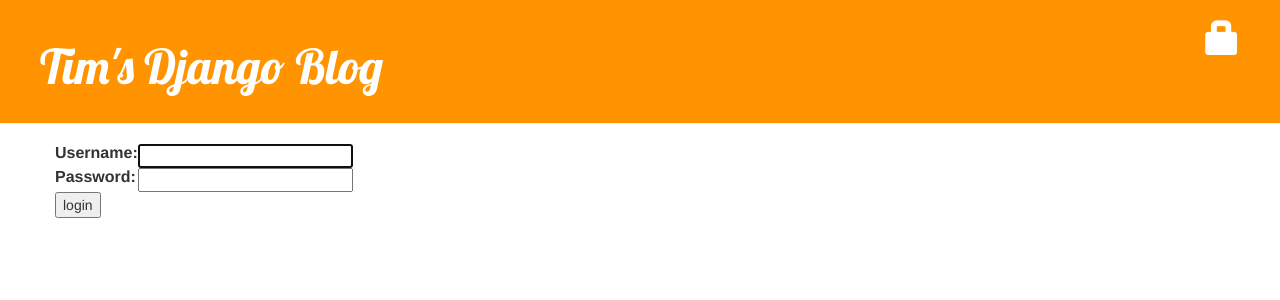
After one commit to timboss/my-first-blog, a Django app: page /accounts/login/ in a window 1280 px wide. The commit adds this page. Shown: the top 300 px of the page. Run offline with Django 3.2, Linux system fonts and the light colour scheme; some libraries are stand-ins or nearby versions.

Commit message:
Improved security with auth decorators, logout etc. New icons

```diff
--- a/blog/static/css/blog.css
+++ b/blog/static/css/blog.css
@@ -4,7 +4,7 @@
     padding: 20px 20px 20px 40px;
 }
 
-#draf_header {
+#draft_header {
     color: #ff9400;
     font-size: 50px;
     padding-bottom: 20px;
--- a/blog/templates/blog/base.html
+++ b/blog/templates/blog/base.html
@@ -14,9 +14,11 @@
             {% if user.is_authenticated %}
                 <a href="{% url 'post_new' %}" class="top-menu"><span class="glyphicon glyphicon-plus"></span></a>
                 <a href="{% url 'post_drafts' %}" class="top-menu"><span class="glyphicon glyphicon-edit"></span></a>
+                <p class="top-menu">Logged in as {{ user.username }}<small>(<a href="{% url "django.contrib.auth.views.logout" %}">Log out</a>)</small></p>
+            {% else %}
+                <a href="{% url "django.contrib.auth.views.login" %}" class="top-menu"><span class="glyphicon glyphicon-lock"></span></a>
             {% endif %}
-            <h1><a href="/">Tim's Django Blog</a></h1>
-            <div align="right"><a href="/admin/">Login as admin</a></div>
+            <h1><a href="{% url "blog.views.post_list" %}">Tim's Django Blog</a></h1>
         </div>
 
 
--- a/blog/templates/blog/post_detail.html
+++ b/blog/templates/blog/post_detail.html
@@ -10,7 +10,7 @@
             {% if post.published_date %}
                 <br>Published on {{ post.published_date }}
             {% else %}
-                <br>(not yet published)
+                <br>not yet published <a class="btn btn-default" href="{% url "blog.views.post_publish" pk=post.pk %}">Publish</a>
             {% endif %}
 
         </div>
@@ -18,7 +18,8 @@
         <h1>{{ post.title }}
 
         {% if user.is_authenticated %}
-            <a class="btn btn-default" id="editbutton" href="{% url 'post_edit' pk=post.pk %}"><span class="glyphicon glyphicon-pencil"></span></a>
+            <a class="btn btn-default" id="editbutton" href="{% url "post_edit" pk=post.pk %}"><span class="glyphicon glyphicon-pencil"></span></a>
+            <a class="btn btn-default" href="{% url "post_remove" pk=post.pk %}"><span class="glyphicon glyphicon-remove"></span></a>
         {% endif %}
 
         </h1>
--- a/blog/templates/blog/post_drafts.html
+++ b/blog/templates/blog/post_drafts.html
@@ -3,7 +3,7 @@
 {% block content %}
 
     {% if user.is_authenticated %}
-        <h1 id="draf_header">Draft Posts</h1>
+        <h1 id="draft_header">Draft Posts</h1>
             {% for post in posts %}
                 <div class="post">
                     <div class="date">
--- /dev/null
+++ b/blog/templates/registration/login.html
@@ -0,0 +1,29 @@
+{% extends "blog\base.html" %}
+
+{% block content %}
+
+{% if form.errors %}
+    <p>Your username and / or password was incorrect. Please double check then try again.</p>
+{% endif %}
+
+<form method="post" action="{% url "django.contrib.auth.views.login" %}">
+{% csrf_token %}
+
+    <table>
+        <tr>
+            <td>{{ form.username.label_tag }}</td>
+            <td>{{ form.username }}</td>
+        </tr>
+
+        <tr>
+            <td>{{ form.password.label_tag }}</td>
+            <td>{{ form.password }}</td>
+        </tr>
+    </table>
+
+   <input type="submit" value="login" />
+   <input type="hidden" name="next" value="{{ next }}" />
+
+</form>
+
+{% endblock %}
--- a/blog/urls.py
+++ b/blog/urls.py
@@ -7,4 +7,6 @@
                url(r'^post/new/$', views.post_new, name="post_new"),
                url(r'^post/(?P<pk>\d+)/edit/$', views.post_edit, name='post_edit'),
                url(r'^drafts/$', views.post_drafts, name="post_drafts"),
+               url(r'^post/(?P<pk>\d+)/publish/$', views.post_publish, name="post_publish"),
+               url(r'^post/(?P<pk>\d+)/remove/$', views.post_remove, name="post_remove"),
 ]
--- a/mysite/settings.py
+++ b/mysite/settings.py
@@ -102,6 +102,10 @@
 ]
 
 
+# Login redirect
+LOGIN_REDIRECT_URL ="/"
+
+
 # Internationalization
 # https://docs.djangoproject.com/en/1.9/topics/i18n/
 
--- a/mysite/urls.py
+++ b/mysite/urls.py
@@ -20,5 +20,7 @@
 
 urlpatterns = [
     url(r'^admin/', include(admin.site.urls)),
+    url(r'^accounts/login/$', "django.contrib.auth.views.login"),
+    url(r'^accounts/logout/$', "django.contrib.auth.views.logout", {"next_page":"/"}),
     url(r'', include('blog.urls')),
 ]
```
Also changed, not shown: blog/views.py (+16 -1 lines).
